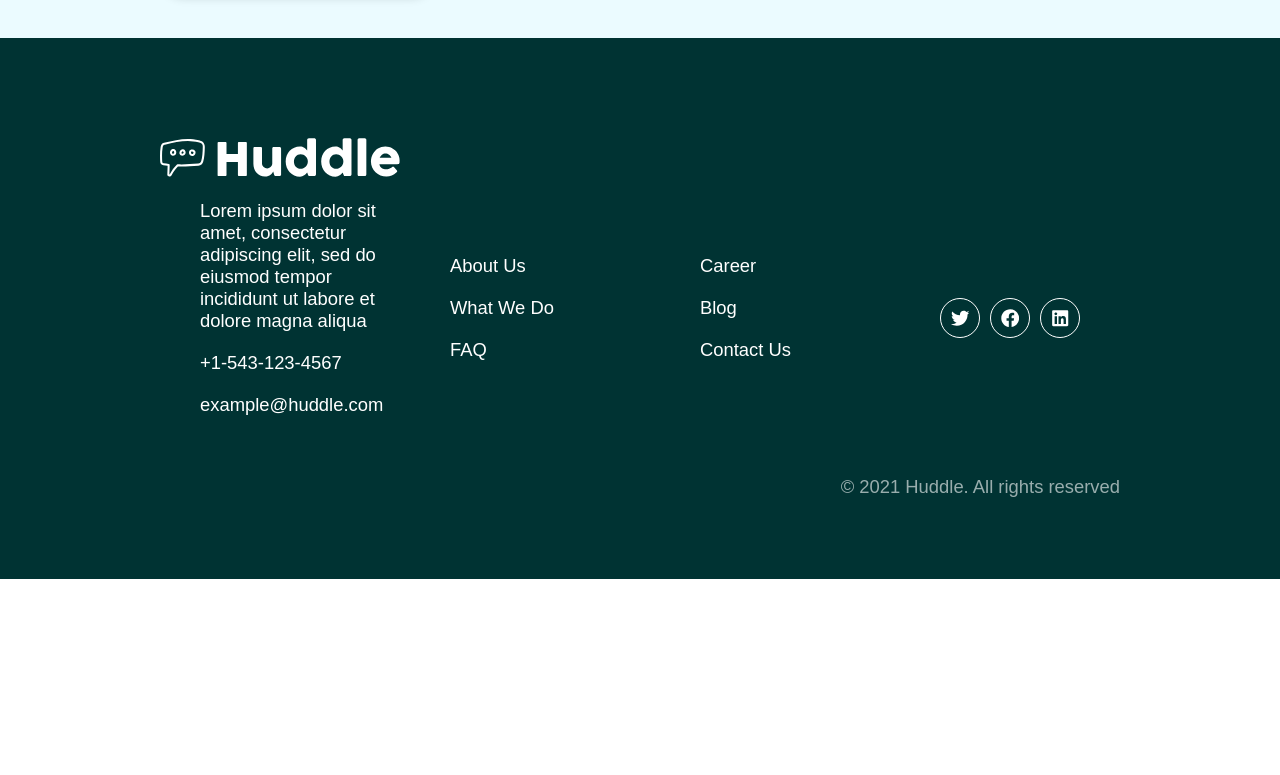
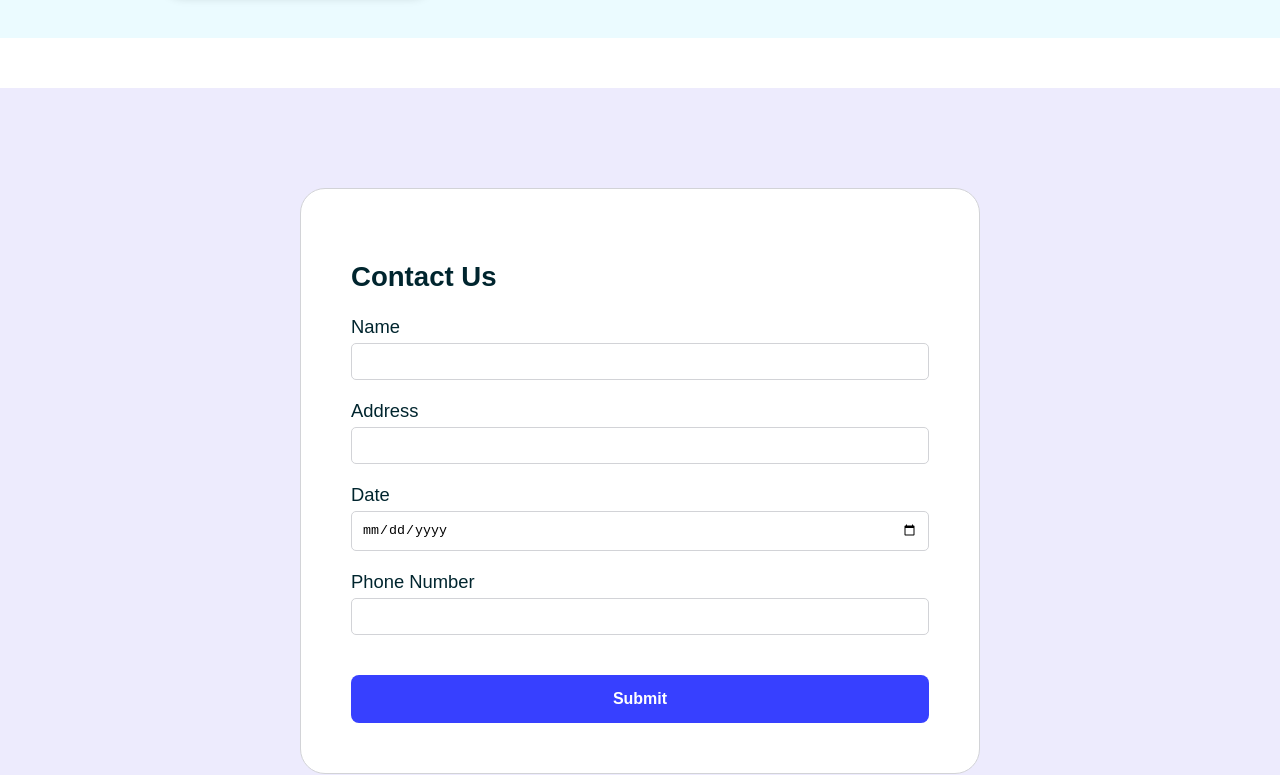
Before and after one commit to hoseinABH/landing-component, a React (Create React App) app: page /contact-us in a window 1280 px wide. Shown: the part 413-1188 px from the top of the page. Before the commit the page ends 992 px from the top, so only its background shows below. Built offline with nearby package versions, Linux system fonts and the light colour scheme.

Commit message:
add contact screen

```diff
--- a/src/App.js
+++ b/src/App.js
@@ -1,10 +1,14 @@
+// providers
 import { Provider } from 'react-redux';
 import { BrowserRouter, Routes, Route } from 'react-router-dom';
 import { createStore } from 'redux';
 import { ThemeProvider } from 'styled-components';
+
+// components
 import Footer from './components/Footer';
 import Header from './components/Header';
 import GlobalStyles from './components/styles/global';
+import ContactUs from './screens/ContactUs';
 import Faq from './screens/Faq';
 import Features from './screens/Features';
 import Home from './screens/Home';
@@ -37,6 +41,7 @@ function App() {
             <Route path="auth" element={<Login />} />
             <Route path="features" element={<Features />} />
             <Route path="faq" element={<Faq />} />
+            <Route path="contact-us" element={<ContactUs />} />
           </Routes>
           <Footer />
         </BrowserRouter>
--- a/src/components/Header.js
+++ b/src/components/Header.js
@@ -1,4 +1,5 @@
 import { useNavigate } from 'react-router';
+import { Link } from 'react-router-dom';
 import Button from './styles/button.styled';
 import Container from './styles/container.styled';
 import Flex from './styles/flex.styled';
@@ -38,6 +39,7 @@ const Header = () => {
         <Nav>
           <Logo src="./images/logo.svg" alt="" onClick={() => navigate('/')} />
           <Button onClick={() => navigate('features')}>Try It Free</Button>
+          <Link to="contact-us">Contact Us</Link>
         </Nav>
 
         <Flex>
--- /dev/null
+++ b/src/screens/ContactUs.js
@@ -0,0 +1,75 @@
+import styled from 'styled-components';
+
+const ContactUs = () => {
+  return (
+    <ContactContainer>
+      <Form onSubmit={(e) => e.preventDefault()}>
+        <h1>Contact Us</h1>
+        <label>Name</label>
+        <input name="name" />
+        <label>Address</label>
+        <input name="address" />
+        <label>Date</label>
+        <input name="date" type="date" />
+        <label>Phone Number</label>
+        <input name="phoneNumber" type="tel" />
+
+        <button type="submit">Submit</button>
+      </Form>
+    </ContactContainer>
+  );
+};
+
+const ContactContainer = styled.section`
+  background-color: #edebfd;
+  padding: 50px;
+  margin: 50px 0;
+  display: flex;
+  justify-content: center;
+`;
+const Form = styled.form`
+  max-width: 680px;
+  background-color: #fff;
+  border: 1px solid #d2d3d7;
+  border-radius: 25px;
+  padding: 50px;
+  width: 100%;
+  margin: 50px 0;
+  display: flex;
+  flex-direction: column;
+
+  input {
+    padding: 10px;
+    border-radius: 5px;
+    margin-bottom: 20px;
+    outline: none;
+    border: 1px solid #d2d3d7;
+    transition-property: all;
+    transition-duration: 500ms;
+    margin-top: 5px;
+    :focus {
+      box-shadow: 0px 5px 5px -3px rgba(0, 0, 0, 0.1),
+        0px 8px 8px 1px rgba(0, 0, 0, 0.07), 0px 3px 8px 2px rgba(0, 0, 0, 0.08),
+        0px 0px 0px 2px #3740ff;
+    }
+  }
+
+  button {
+    padding: 15px 0;
+    background-color: #3740ff;
+    color: white;
+    margin-top: 20px;
+    outline: none;
+    border: none;
+    border-radius: 8px;
+    font-weight: 600;
+    font-size: 16px;
+    cursor: pointer;
+
+    :active {
+      background-color: #3740ff;
+    }
+  }
+`;
+
+export default ContactUs;
```
